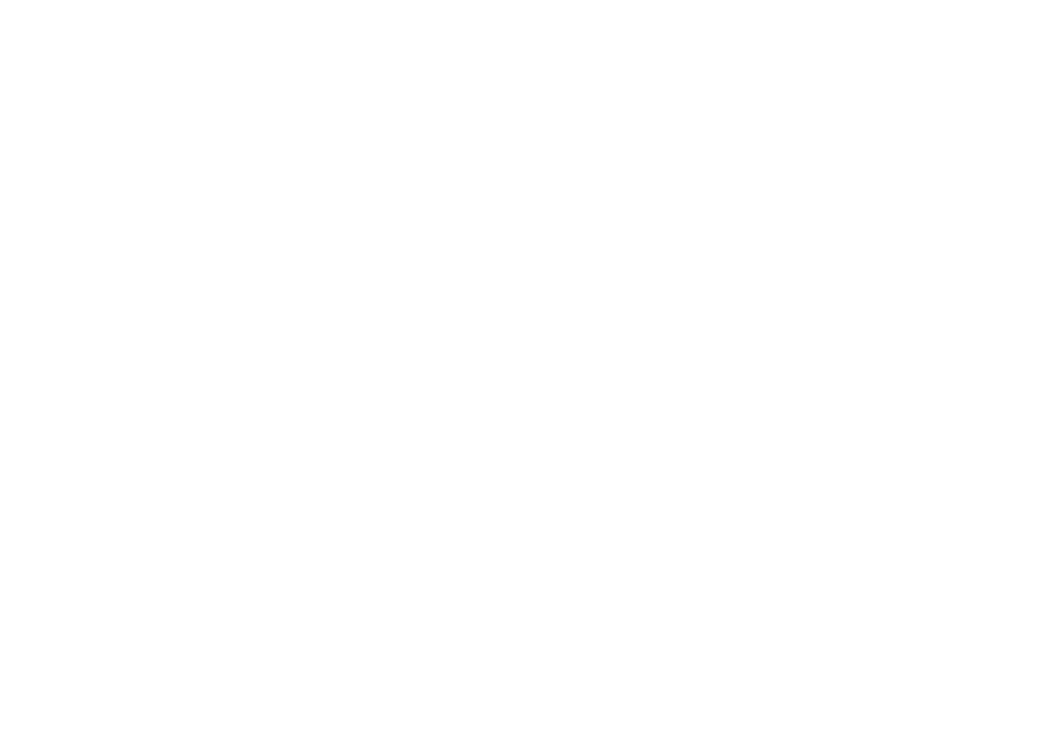
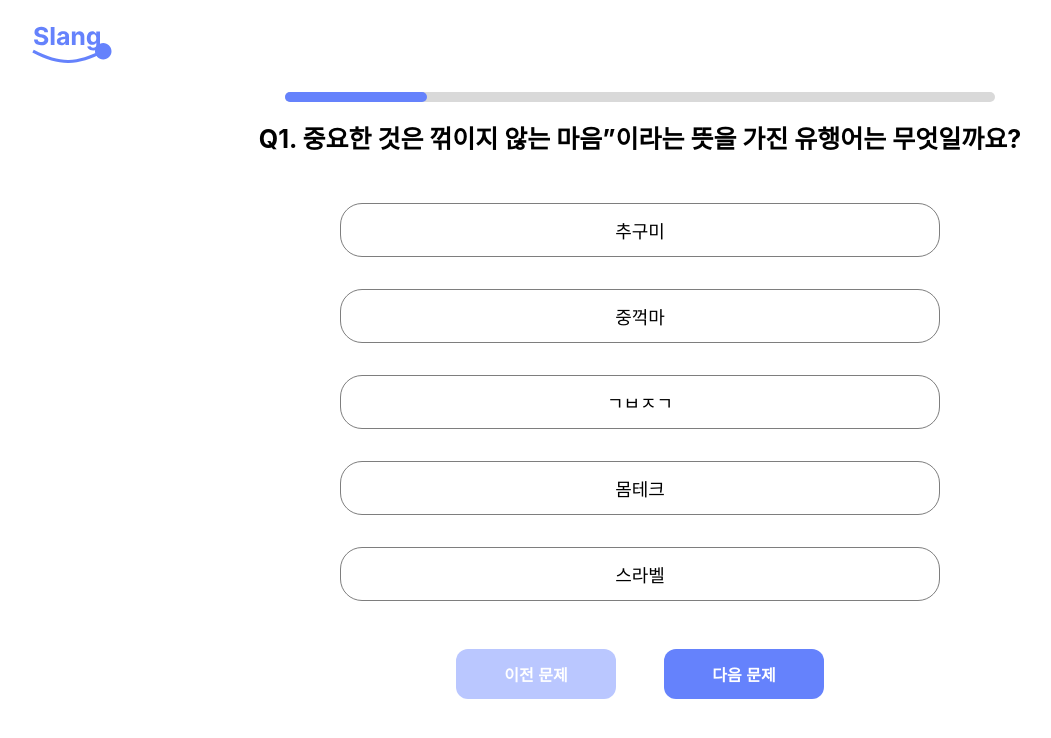
Before and after one commit to the-best-coding-stager/Fontend, a React (Create React App) app: page /quiz in a window 1280 px wide. Before the commit this address had no page. Shown: the top 738 px of the page, without its empty margins (0-1051 px from the left). Built offline with nearby package versions, Linux system fonts and the light colour scheme.

Commit message:
feat : 퀴즈 페이지 완성

```diff
--- a/src/App.css
+++ /dev/null
@@ -1,38 +0,0 @@
-.App {
-  text-align: center;
-}
-
-.App-logo {
-  height: 40vmin;
-  pointer-events: none;
-}
-
-@media (prefers-reduced-motion: no-preference) {
-  .App-logo {
-    animation: App-logo-spin infinite 20s linear;
-  }
-}
-
-.App-header {
-  background-color: #282c34;
-  min-height: 100vh;
-  display: flex;
-  flex-direction: column;
-  align-items: center;
-  justify-content: center;
-  font-size: calc(10px + 2vmin);
-  color: white;
-}
-
-.App-link {
-  color: #61dafb;
-}
-
-@keyframes App-logo-spin {
-  from {
-    transform: rotate(0deg);
-  }
-  to {
-    transform: rotate(360deg);
-  }
-}
--- a/src/App.js
+++ b/src/App.js
@@ -1,9 +1,10 @@
-import "./App.css";
 import Start from "./pages/start";
 import Login from "./pages/login";
 import SignUp from "./pages/signup";
 import Home from "./pages/home";
 import Post from "./pages/post";
+import QuizStart from "./pages/quizStart";
+import Quiz from "./pages/quiz";
 import { Routes, Route } from "react-router-dom";
 
 function App() {
@@ -15,6 +16,8 @@
         <Route path="/signup" element={<SignUp />} />
         <Route path="/home" element={<Home />} />
         <Route path="/post" element={<Post />} />
+        <Route path="/quizstart" element={<QuizStart />} />
+        <Route path="/quiz" element={<Quiz />} />
       </Routes>
     </>
   );
--- /dev/null
+++ b/src/components/quizContent.js
@@ -0,0 +1,89 @@
+import styled from "styled-components";
+import { useState, useEffect } from "react";
+
+const QuizContent = ({ q, idx }) => {
+  const [click, setClick] = useState(0);
+  let progress = idx / 5;
+
+  useEffect(() => {
+    setClick(0);
+  }, [q]);
+
+  return (
+    <>
+      {/* 가운데 정렬 안되서 애먹었는데 width 지정하고 margin: auto 주니까 됐다!! */}
+      <StatusContainer>
+        <Status1 percent={progress} />
+        <Status2 />
+      </StatusContainer>
+      <Container>
+        <Q>{q}</Q>
+        {/* 아래도 컴포넌트화하기 */}
+        <Btn onClick={() => setClick(1)} click={click === 1 ? "true" : "false"}>
+          추구미
+        </Btn>
+        <Btn onClick={() => setClick(2)} click={click === 2 ? "true" : "false"}>
+          중꺽마
+        </Btn>
+        <Btn onClick={() => setClick(3)} click={click === 3 ? "true" : "false"}>
+          ㄱㅂㅈㄱ
+        </Btn>
+        <Btn onClick={() => setClick(4)} click={click === 4 ? "true" : "false"}>
+          몸테크
+        </Btn>
+        <Btn onClick={() => setClick(5)} click={click === 5 ? "true" : "false"}>
+          스라벨
+        </Btn>
+      </Container>
+    </>
+  );
+};
+
+const StatusContainer = styled.div`
+  display: flex;
+  margin: 0 auto;
+  width: 710px;
+`;
+
+const Btn = styled.button`
+  width: 600px;
+  height: 54px;
+  border-radius: 22px;
+  border: 1px solid #7e7e7e;
+  font-size: 18px;
+  background-color: ${(props) =>
+    props.click === "true" ? "#6582FC" : "white"};
+  margin-top: 2rem;
+  cursor: pointer;
+`;
+
+const Status1 = styled.div`
+  width: ${(props) => props.percent * 710}px;
+  height: 10px;
+  background-color: #6582fc;
+  border-radius: 22px;
+`;
+
+const Status2 = styled.div`
+  position: absolute;
+  z-index: -1;
+  width: 710px;
+  height: 10px;
+  background-color: #d9d9d9;
+  border-radius: 22px;
+`;
+
+const Container = styled.div`
+  display: flex;
+  flex-direction: column;
+  align-items: center;
+`;
+
+const Q = styled.h1`
+  font-size: 25px;
+  margin-bottom: 1rem;
+  width: 50rem;
+  text-align: center;
+`;
+
+export default QuizContent;
--- a/src/pages/home.js
+++ b/src/pages/home.js
@@ -8,7 +8,7 @@
   const navigate = useNavigate();
 
   const handleNavigateQuiz = () => {
-    navigate("/quiz");
+    navigate("/quizstart");
   };
 
   const handleNavigatePost = () => {
@@ -32,6 +32,7 @@
               </tr>
             </thead>
             <tbody>
+              {/* 나중에 컴포넌트화하기 */}
               <tr>
                 <Td>1</Td>
                 <Td>유행어1</Td>
--- a/src/pages/quiz.js
+++ b/src/pages/quiz.js
@@ -0,0 +1,72 @@
+import styled from "styled-components";
+import { ReactComponent as logo } from "../images/slang.svg";
+import { useNavigate } from "react-router-dom";
+import Questions from "../utils/Questions";
+import QuizContent from "../components/quizContent";
+import { useState } from "react";
+
+const Quiz = () => {
+  let [count, setCount] = useState(0); // 문제 번호
+  const navigate = useNavigate();
+
+  let question = Questions.Q1[count];
+
+  const handleNavigateHome = () => {
+    navigate("/home");
+  };
+
+  const handleCountPlus = () => {
+    if (count < 4) setCount(count + 1); // count++ 로 하면 딜레이 생겨서 count + 1로 해야한다.
+  };
+
+  const handleCountMinus = () => {
+    if (count > 0) setCount(count - 1); // 문제수 아래로 count 내려가는거 막기
+  };
+
+  return (
+    <>
+      <Logo onClick={handleNavigateHome} />
+      <QuizContent q={question} idx={count + 1} />
+      <Center>
+        <BtnContainer>
+          <PrevBtn onClick={handleCountMinus}>이전 문제</PrevBtn>
+          <NextBtn onClick={handleCountPlus}>다음 문제</NextBtn>
+        </BtnContainer>
+      </Center>
+    </>
+  );
+};
+
+const Center = styled.div`
+  display: flex;
+  align-items: center;
+  justify-content: center;
+`;
+
+const Logo = styled(logo)`
+  width: 5rem;
+  margin-left: 2rem;
+  cursor: pointer;
+`;
+
+const BtnContainer = styled.div``;
+
+const PrevBtn = styled.button`
+  background-color: #bac7ff;
+  width: 160px;
+  height: 50px;
+  color: white;
+  border-radius: 12px;
+  border: none;
+  font-size: 16px;
+  font-weight: 600;
+  margin-top: 3rem;
+  cursor: pointer;
+`;
+
+const NextBtn = styled(PrevBtn)`
+  background-color: #6582fc;
+  margin-left: 3rem;
+`;
+
+export default Quiz;
--- /dev/null
+++ b/src/pages/quizStart.js
@@ -0,0 +1,70 @@
+import styled from "styled-components";
+import { ReactComponent as logo } from "../images/slang.svg";
+import { useNavigate } from "react-router-dom";
+import Man from "../images/man.png";
+
+const QuizStart = () => {
+  const navigate = useNavigate();
+
+  const handleNavigateHome = () => {
+    navigate("/home");
+  };
+
+  const handleNavigateQuiz = () => {
+    navigate("/quiz");
+  };
+
+  return (
+    <>
+      <Logo onClick={handleNavigateHome} />
+      <Container>
+        <Title>유행어 퀴즈</Title>
+        <P>내가 유행어를 얼마나 잘 아는지 확인해보세요!</P>
+        <Icon src={Man} />
+        <Btn onClick={handleNavigateQuiz}>시작하기</Btn>
+      </Container>
+    </>
+  );
+};
+
+const Icon = styled.img`
+  height: 22rem;
+`;
+
+const Container = styled.div`
+  display: flex;
+  flex-direction: column;
+  align-items: center;
+`;
+
+const P = styled.p`
+  font-size: 20px;
+  margin-top: 8px;
+`;
+
+const Logo = styled(logo)`
+  width: 5rem;
+  margin-left: 2rem;
+  cursor: pointer;
+`;
+
+const Title = styled.h1`
+  color: #6582fc;
+  font-size: 55px;
+  margin-bottom: 0;
+`;
+
+const Btn = styled.button`
+  background-color: #6582fc;
+  color: white;
+  width: 230px;
+  height: 60px;
+  border-radius: 12px;
+  border: none;
+  font-size: 20px;
+  font-weight: 600;
+  cursor: pointer;
+  margin-top: 2rem;
+`;
+
+export default QuizStart;
--- /dev/null
+++ b/src/utils/Questions.js
@@ -0,0 +1,11 @@
+const Questions = {
+  Q1: [
+    "Q1. 중요한 것은 꺾이지 않는 마음”이라는 뜻을 가진 유행어는 무엇일까요?",
+    "Q2. 자신이 추구하는 '미(美)'를 가리키는 말로, '내가 원하는 이미지'라는 뜻을 가진 유행어는 무엇일까요?",
+    "Q3. 오히려 좋아와 함께, 힘든 상황 속에서도 긍정적으로 나아가자는 의미를 가진 유행어는 무엇일까요?",
+    "Q4. 재개발 이야기가 있는 집에서 살며 불편을 감수하겠다는 의미를 가진 유행어는 무엇일까요?",
+    "Q5. 공부와 삶의 균형을 맞추겠다는 뜻을 가진 유행어는 무엇일까요?",
+  ],
+};
+
+export default Questions;
```
Also changed, not shown: src/components/option.js (added, +25 -0 lines), 1 other file (tests, documents, lock files or other folders).
